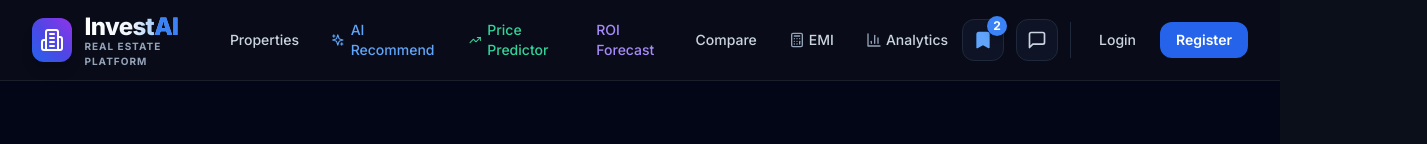
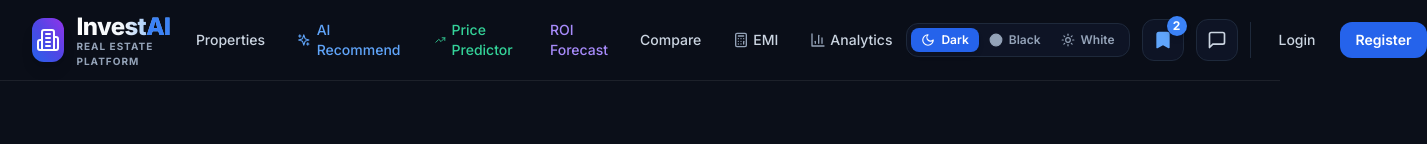
Before and after one commit to PraveenHu01/real-estate-ai-platform, a React (Vite) app in the folder frontend/: page /login in a window 1280 px wide. Shown: the top 144 px of the page, 1427 px wide, since content can reach past the window. Built offline with nearby package versions, Linux system fonts and the light colour scheme; no server answers.

Commit message:
Add Dark, Black (OLED), and White theme modes with persistent switcher toggle

```diff
--- a/frontend/src/App.jsx
+++ b/frontend/src/App.jsx
@@ -2,6 +2,7 @@ import React from 'react';
 import { BrowserRouter as Router, Routes, Route } from 'react-router-dom';
 import { AuthProvider } from './context/AuthContext';
 import { WishlistProvider } from './context/WishlistContext';
+import { ThemeProvider } from './context/ThemeContext';
 
 import Navbar from './components/Navbar';
 import Footer from './components/Footer';
@@ -30,11 +31,12 @@ import MfaSetupPage from './pages/MfaSetupPage';
 
 export default function App() {
   return (
-    <AuthProvider>
-      <WishlistProvider>
-        <Router>
-          <div className="min-h-screen bg-slate-950 flex flex-col">
-            <Navbar />
+    <ThemeProvider>
+      <AuthProvider>
+        <WishlistProvider>
+          <Router>
+            <div className="min-h-screen flex flex-col transition-colors duration-200">
+              <Navbar />
 
             <main className="flex-1">
               <Routes>
@@ -70,5 +72,6 @@ export default function App() {
         </Router>
       </WishlistProvider>
     </AuthProvider>
+    </ThemeProvider>
   );
 }
--- a/frontend/src/components/Navbar.jsx
+++ b/frontend/src/components/Navbar.jsx
@@ -6,6 +6,7 @@ import {
   Building2, Sparkles, TrendingUp, Calculator, Bookmark, MessageSquare,
   ShieldCheck, BarChart3, PlusCircle, LogIn, LogOut, User, Menu, X
 } from 'lucide-react';
+import ThemeToggle from './ThemeToggle';
 
 export default function Navbar() {
   const { user, logout } = useContext(AuthContext);
@@ -62,8 +63,10 @@ export default function Navbar() {
             </Link>
           </nav>
 
-          {/* Action Buttons & Auth */}
+          {/* Action Buttons, Theme Switcher & Auth */}
           <div className="hidden lg:flex items-center space-x-3">
+            <ThemeToggle />
+
             <Link to="/wishlist" title="Saved properties" aria-label="Saved properties" className="relative p-2.5 rounded-xl bg-slate-900/80 border border-slate-800 text-slate-300 hover:text-blue-400 transition">
               <Bookmark className={`w-5 h-5 ${wishlistIds.length > 0 ? 'fill-current text-blue-400' : ''}`} />
               {wishlistIds.length > 0 && (
@@ -130,6 +133,10 @@ export default function Navbar() {
       {/* Mobile Drawer */}
       {mobileOpen && (
         <div className="lg:hidden glass-card border-t border-slate-800 px-4 pt-3 pb-6 space-y-2">
+          <div className="py-2 border-b border-slate-800 flex items-center justify-between">
+            <span className="text-xs font-semibold text-slate-400">Theme Appearance</span>
+            <ThemeToggle />
+          </div>
           <Link to="/properties" onClick={() => setMobileOpen(false)} className="block py-2.5 text-sm font-medium text-slate-200">Properties</Link>
           <Link to="/ai-recommendations" onClick={() => setMobileOpen(false)} className="block py-2.5 text-sm font-medium text-blue-400">AI Recommendation</Link>
           <Link to="/price-predictor" onClick={() => setMobileOpen(false)} className="block py-2.5 text-sm font-medium text-emerald-400">Price Predictor ML</Link>
--- /dev/null
+++ b/frontend/src/components/ThemeToggle.jsx
@@ -0,0 +1,39 @@
+import React, { useContext } from 'react';
+import { ThemeContext, THEMES } from '../context/ThemeContext';
+import { Moon, Circle, Sun } from 'lucide-react';
+
+export default function ThemeToggle({ className = "" }) {
+  const { theme, setTheme, cycleTheme } = useContext(ThemeContext);
+
+  const options = [
+    { id: THEMES.DARK, label: 'Dark', icon: Moon, desc: 'Slate Blue Dark' },
+    { id: THEMES.BLACK, label: 'Black', icon: Circle, desc: 'OLED Pitch Black' },
+    { id: THEMES.WHITE, label: 'White', icon: Sun, desc: 'Crisp Clean Light' },
+  ];
+
+  return (
+    <div className={`inline-flex items-center p-1 rounded-xl bg-slate-900/80 border border-slate-800 theme-toggle-container ${className}`}>
+      {options.map((opt) => {
+        const Icon = opt.icon;
+        const isActive = theme === opt.id;
+        return (
+          <button
+            key={opt.id}
+            onClick={() => setTheme(opt.id)}
+            title={`Switch to ${opt.label} Mode (${opt.desc})`}
+            aria-label={`Switch to ${opt.label} Mode`}
+            aria-pressed={isActive}
+            className={`flex items-center space-x-1.5 px-2.5 py-1 rounded-lg text-xs font-semibold transition-all duration-200 ${
+              isActive
+                ? 'bg-blue-600 text-white shadow-md'
+                : 'text-slate-400 hover:text-white hover:bg-slate-800/60'
+            }`}
+          >
+            <Icon className={`w-3.5 h-3.5 ${opt.id === THEMES.BLACK ? 'fill-current' : ''}`} />
+            <span className="hidden sm:inline">{opt.label}</span>
+          </button>
+        );
+      })}
+    </div>
+  );
+}
--- /dev/null
+++ b/frontend/src/context/ThemeContext.jsx
@@ -0,0 +1,53 @@
+import React, { createContext, useState, useEffect } from 'react';
+
+export const ThemeContext = createContext();
+
+export const THEMES = {
+  DARK: 'dark',
+  BLACK: 'black',
+  WHITE: 'white',
+};
+
+export const ThemeProvider = ({ children }) => {
+  const [theme, setTheme] = useState(() => {
+    return localStorage.getItem('real_estate_theme') || THEMES.DARK;
+  });
+
+  useEffect(() => {
+    const root = document.documentElement;
+    const body = document.body;
+
+    // Remove existing theme classes
+    root.classList.remove('theme-dark', 'theme-black', 'theme-white', 'dark', 'light');
+    body.classList.remove('theme-dark', 'theme-black', 'theme-white', 'dark', 'light');
+
+    // Set new theme attributes and classes
+    root.setAttribute('data-theme', theme);
+    body.setAttribute('data-theme', theme);
+
+    if (theme === THEMES.WHITE) {
+      root.classList.add('theme-white', 'light');
+      body.classList.add('theme-white', 'light');
+    } else if (theme === THEMES.BLACK) {
+      root.classList.add('theme-black', 'dark');
+      body.classList.add('theme-black', 'dark');
+    } else {
+      root.classList.add('theme-dark', 'dark');
+      body.classList.add('theme-dark', 'dark');
+    }
+
+    localStorage.setItem('real_estate_theme', theme);
+  }, [theme]);
+
+  const cycleTheme = () => {
+    if (theme === THEMES.DARK) setTheme(THEMES.BLACK);
+    else if (theme === THEMES.BLACK) setTheme(THEMES.WHITE);
+    else setTheme(THEMES.DARK);
+  };
+
+  return (
+    <ThemeContext.Provider value={{ theme, setTheme, cycleTheme, THEMES }}>
+      {children}
+    </ThemeContext.Provider>
+  );
+};
--- a/frontend/src/index.css
+++ b/frontend/src/index.css
@@ -3,28 +3,120 @@
 @tailwind utilities;
 
 @layer base {
+  :root {
+    --bg-main: #0b0f19;
+    --bg-card: rgba(15, 23, 42, 0.75);
+    --bg-nav: rgba(11, 15, 25, 0.85);
+    --border-main: rgba(255, 255, 255, 0.08);
+    --text-main: #f1f5f9;
+    --text-muted: #94a3b8;
+  }
+
+  [data-theme="black"] {
+    --bg-main: #000000;
+    --bg-card: rgba(10, 10, 10, 0.90);
+    --bg-nav: rgba(0, 0, 0, 0.95);
+    --border-main: #222222;
+    --text-main: #ffffff;
+    --text-muted: #a1a1aa;
+  }
+
+  [data-theme="white"] {
+    --bg-main: #f8fafc;
+    --bg-card: #ffffff;
+    --bg-nav: rgba(255, 255, 255, 0.92);
+    --border-main: #e2e8f0;
+    --text-main: #0f172a;
+    --text-muted: #475569;
+  }
+
   body {
     font-family: 'Inter', sans-serif;
-    background-color: #0b0f19;
-    color: #f1f5f9;
+    background-color: var(--bg-main);
+    color: var(--text-main);
+    transition: background-color 0.25s ease, color 0.25s ease;
   }
 }
 
 /* Glassmorphic surfaces */
 @layer components {
   .glass-card {
-    background: rgba(15, 23, 42, 0.75);
-    backdrop-filter: blur(12px);
-    -webkit-backdrop-filter: blur(12px);
-    border: 1px solid rgba(255, 255, 255, 0.08);
+    background: var(--bg-card);
+    backdrop-filter: blur(14px);
+    -webkit-backdrop-filter: blur(14px);
+    border: 1px solid var(--border-main);
+    transition: background-color 0.25s ease, border-color 0.25s ease, box-shadow 0.25s ease;
+  }
+
+  [data-theme="white"] .glass-card {
+    box-shadow: 0 4px 20px -2px rgba(0, 0, 0, 0.06), 0 2px 6px -1px rgba(0, 0, 0, 0.04);
   }
 
   .glass-nav {
-    background: rgba(11, 15, 25, 0.85);
+    background: var(--bg-nav);
     backdrop-filter: blur(16px);
     -webkit-backdrop-filter: blur(16px);
-    border-bottom: 1px solid rgba(255, 255, 255, 0.08);
+    border-bottom: 1px solid var(--border-main);
+    transition: background-color 0.25s ease, border-color 0.25s ease;
   }
+}
+
+/* White Theme Specific Component Overrides */
+[data-theme="white"] .bg-slate-950,
+[data-theme="white"] .bg-slate-900,
+[data-theme="white"] .bg-slate-900\/80,
+[data-theme="white"] .bg-slate-900\/90 {
+  background-color: #f1f5f9;
+  border-color: #e2e8f0;
+}
+
+[data-theme="white"] .bg-slate-800,
+[data-theme="white"] .bg-slate-800\/60 {
+  background-color: #e2e8f0;
+  color: #1e293b;
+}
+
+[data-theme="white"] .text-white {
+  color: #0f172a;
+}
+
+[data-theme="white"] .text-slate-300,
+[data-theme="white"] .text-slate-400 {
+  color: #475569;
+}
+
+[data-theme="white"] .text-slate-200 {
+  color: #1e293b;
+}
+
+[data-theme="white"] .border-slate-800,
+[data-theme="white"] .border-slate-700 {
+  border-color: #e2e8f0;
+}
+
+[data-theme="white"] input,
+[data-theme="white"] select,
+[data-theme="white"] textarea {
+  background-color: #ffffff;
+  color: #0f172a;
+  border-color: #cbd5e1;
+}
+
+[data-theme="white"] input::placeholder,
+[data-theme="white"] textarea::placeholder {
+  color: #94a3b8;
+}
+
+/* Black Theme Specific Component Overrides */
+[data-theme="black"] .bg-slate-950,
+[data-theme="black"] .bg-slate-900 {
+  background-color: #0a0a0a;
+  border-color: #1f1f1f;
+}
+
+[data-theme="black"] .border-slate-800,
+[data-theme="black"] .border-slate-700 {
+  border-color: #1f1f1f;
 }
 
 @layer utilities {
@@ -55,13 +147,17 @@
   scrollbar-color: #334155 #0f172a;
 }
 
+[data-theme="white"] * {
+  scrollbar-color: #cbd5e1 #f8fafc;
+}
+
 ::-webkit-scrollbar {
   width: 8px;
   height: 8px;
 }
 
 ::-webkit-scrollbar-track {
-  background: #0f172a;
+  background: var(--bg-main);
 }
 
 ::-webkit-scrollbar-thumb {
@@ -69,6 +165,10 @@
   border-radius: 4px;
 }
 
+[data-theme="white"] ::-webkit-scrollbar-thumb {
+  background: #cbd5e1;
+}
+
 ::-webkit-scrollbar-thumb:hover {
   background: #475569;
 }
```
